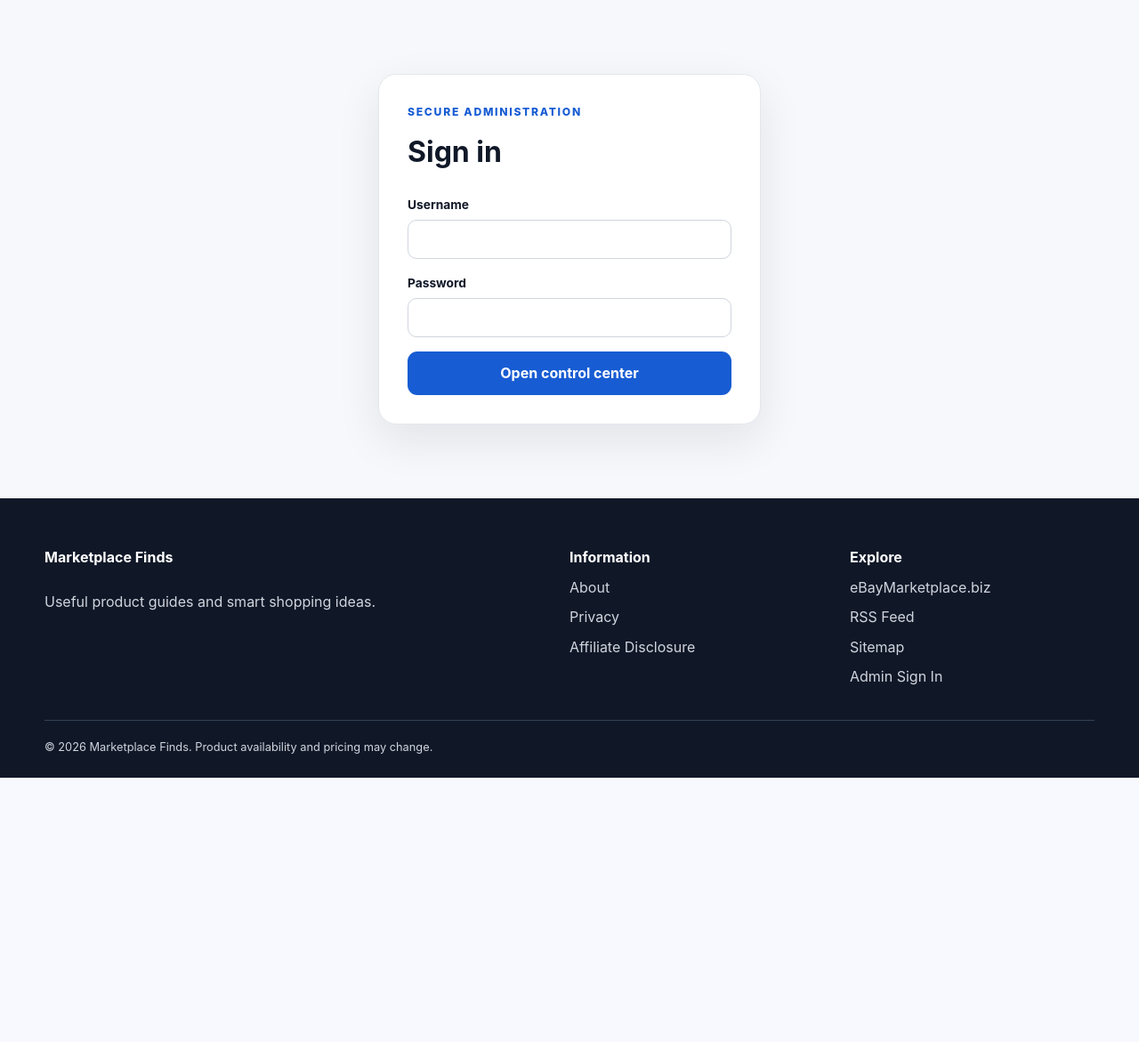
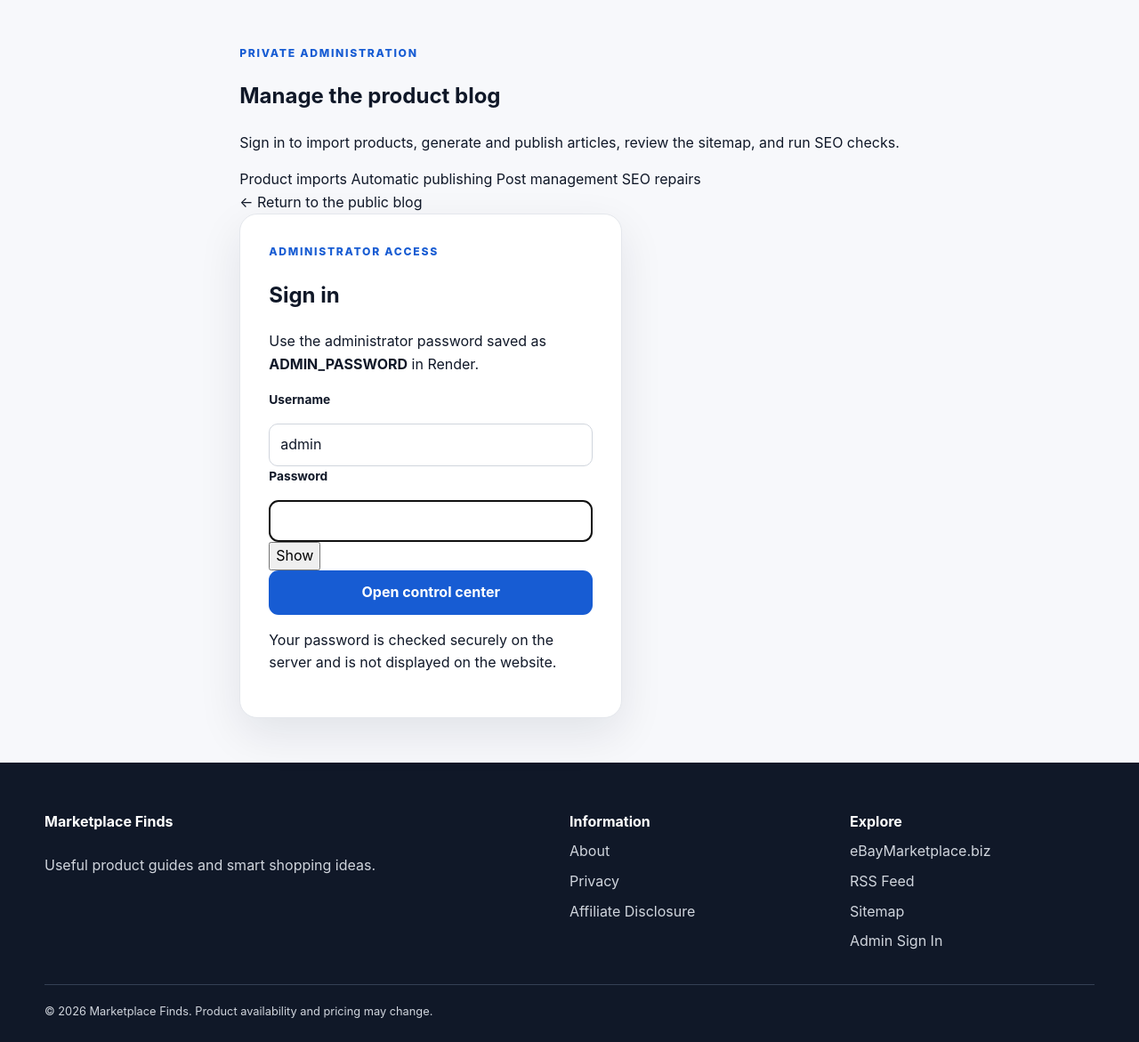
Before and after one commit to michaelredd56-blip/eBayMarketplace.biz-blog, a Flask app: page /admin/login in a window 1280 px wide. Shown: the part 79-1250 px from the top of the page at 89% size. Before the commit the page ends 953 px from the top, so only its background shows below. Run offline with Flask 3, Linux system fonts and the light colour scheme.

Commit message:
Build polished admin sign-in screen

```diff
--- a/templates/admin_login.html
+++ b/templates/admin_login.html
@@ -1,3 +1,42 @@
 {% extends "base.html" %}
 {% block title %}Admin Sign In | {{ site_name }}{% endblock %}
-{% block content %}<section class="login-page"><form class="login-card" method="post"><input type="hidden" name="csrf_token" value="{{ csrf_token }}"><input type="hidden" name="next" value="{{ next_url or '' }}"><span class="eyebrow">Secure administration</span><h1>Sign in</h1><label>Username<input name="username" autocomplete="username" required></label><label>Password<input type="password" name="password" autocomplete="current-password" required></label><button class="button full" type="submit">Open control center</button></form></section>{% endblock %}
+{% block meta_description %}Secure administrator sign-in for {{ site_name }}.{% endblock %}
+{% block head %}<link rel="stylesheet" href="{{ url_for('static', filename='admin-login.css') }}">{% endblock %}
+{% block content %}
+<section class="login-page admin-login-page">
+  <div class="admin-login-shell">
+    <div class="admin-login-intro">
+      <span class="eyebrow">Private administration</span>
+      <h1>Manage the product blog</h1>
+      <p>Sign in to import products, generate and publish articles, review the sitemap, and run SEO checks.</p>
+      <div class="admin-login-features" aria-label="Admin features">
+        <span>Product imports</span>
+        <span>Automatic publishing</span>
+        <span>Post management</span>
+        <span>SEO repairs</span>
+      </div>
+      <a class="admin-back-link" href="{{ url_for('index') }}">← Return to the public blog</a>
+    </div>
+
+    <form class="login-card admin-login-card" method="post" novalidate>
+      <input type="hidden" name="csrf_token" value="{{ csrf_token }}">
+      <input type="hidden" name="next" value="{{ next_url or '' }}">
+      <span class="eyebrow">Administrator access</span>
+      <h2>Sign in</h2>
+      <p class="login-help">Use the administrator password saved as <strong>ADMIN_PASSWORD</strong> in Render.</p>
+
+      <label for="admin-username">Username</label>
+      <input id="admin-username" name="username" value="admin" autocomplete="username" autocapitalize="none" spellcheck="false" required>
+
+      <label for="admin-password">Password</label>
+      <div class="password-field">
+        <input id="admin-password" type="password" name="password" autocomplete="current-password" required autofocus>
+        <button class="password-toggle" type="button" data-password-toggle aria-controls="admin-password" aria-pressed="false">Show</button>
+      </div>
+
+      <button class="button full admin-login-button" type="submit">Open control center</button>
+      <p class="login-security-note">Your password is checked securely on the server and is not displayed on the website.</p>
+    </form>
+  </div>
+</section>
+{% endblock %}
```
